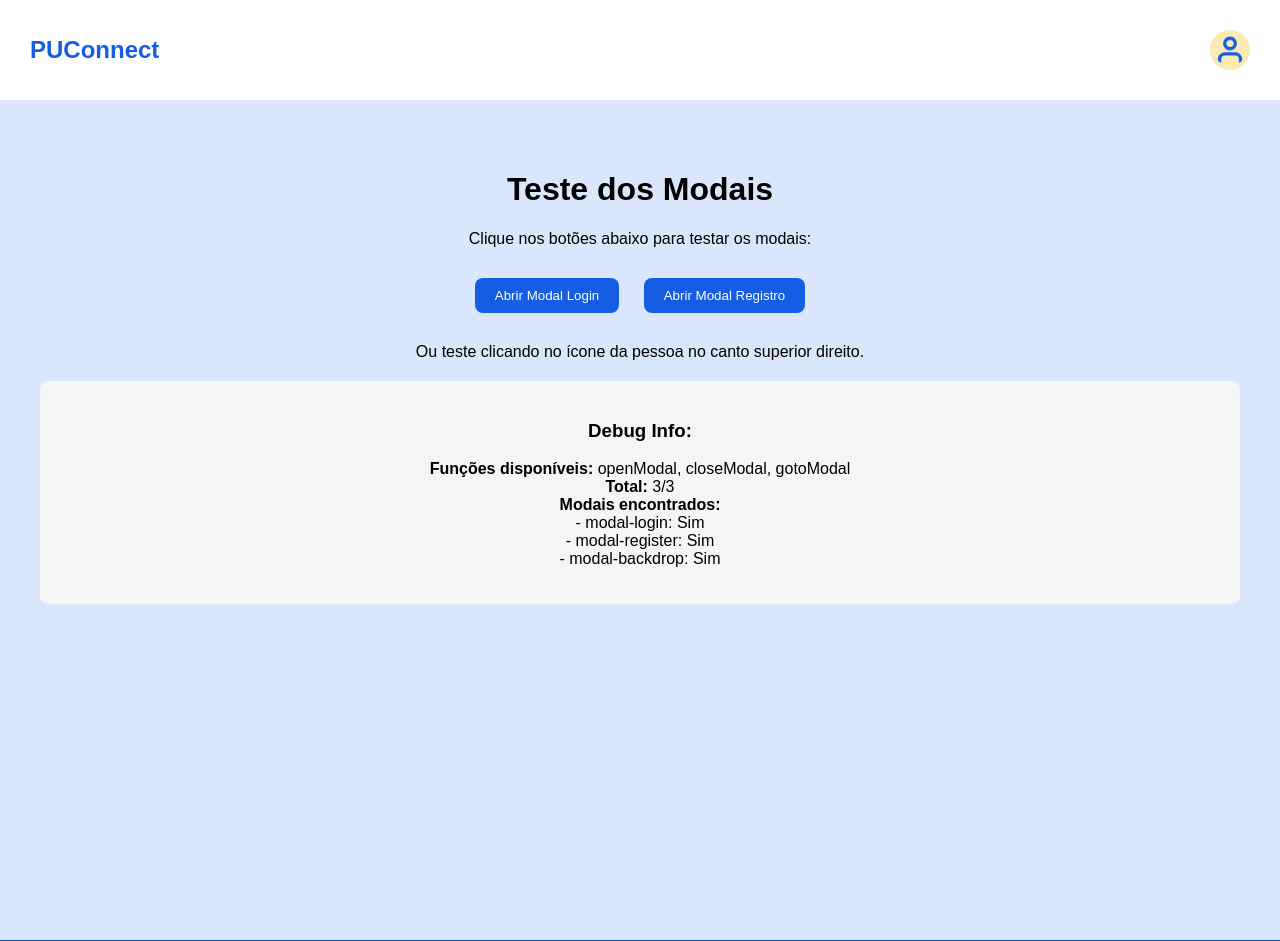
After one commit to jkymie/PUConnect, a Django app: page /teste-modal/ in a window 1280 px wide. The commit adds this page. Shown: the top 941 px of the page. Run offline with Django 5.2, Linux system fonts and the light colour scheme; some web fonts are replaced.

Commit message:
adiciona nova rota para teste de modal, refatora lógica de inscrição e edição de eventos, e implementa script de autenticação para modais

```diff
--- a/project/core/static/core/css/style.css
+++ b/project/core/static/core/css/style.css
@@ -791,7 +791,7 @@ footer .redes-sociais {
   position: fixed;
   top: 0; left: 0; width: 100vw; height: 100vh;
   background: rgba(0,0,0,0.3);
-  z-index: 1000;
+  z-index: 9998;
   display: none;
 }
 
@@ -803,7 +803,7 @@ footer .redes-sociais {
   background: #fff;
   border-radius: 24px;
   box-shadow: 0 8px 32px rgba(0,0,0,0.18);
-  z-index: 1010;
+  z-index: 9999;
   padding: 32px 24px 24px 24px;
   min-width: 0;
   max-width: 400px;
--- a/project/core/static/core/js/auth.js
+++ b/project/core/static/core/js/auth.js
@@ -0,0 +1,102 @@
+// auth.js - Funções para autenticação e modais
+
+// Funções de modal
+function openModal(id) {
+  console.log('Tentando abrir modal:', id);
+  const modal = document.getElementById(id);
+  const backdrop = document.querySelector('.modal-backdrop');
+
+  if (modal) {
+    modal.style.display = 'block';
+    if (backdrop) {
+      backdrop.style.display = 'block';
+    }
+    console.log('Modal aberto:', id);
+  } else {
+    console.error('Modal não encontrado:', id);
+  }
+}
+
+function closeModal(id) {
+  console.log('Tentando fechar modal:', id);
+  const modal = document.getElementById(id);
+  const backdrop = document.querySelector('.modal-backdrop');
+
+  if (modal) {
+    modal.style.display = 'none';
+    if (backdrop) {
+      backdrop.style.display = 'none';
+    }
+    console.log('Modal fechado:', id);
+  } else {
+    console.error('Modal não encontrado:', id);
+  }
+}
+
+function gotoModal(from, to) {
+  console.log('Tentando ir do modal', from, 'para', to);
+  const fromModal = document.getElementById(from);
+  const toModal = document.getElementById(to);
+  const backdrop = document.querySelector('.modal-backdrop');
+
+  if (fromModal && toModal) {
+    fromModal.style.display = 'none';
+    toModal.style.display = 'block';
+    if (backdrop) {
+      backdrop.style.display = 'block';
+    }
+    console.log('Navegação entre modais realizada');
+  } else {
+    console.error('Modal não encontrado:', fromModal ? to : from);
+  }
+}
+
+// Função para toggle do dropdown do usuário
+function toggleDropdown(event) {
+  event.preventDefault();
+  event.stopPropagation();
+  var dropdown = document.getElementById('userDropdown');
+  var isVisible = dropdown.style.display === 'block';
+
+  // Close all dropdowns first
+  dropdown.style.display = 'none';
+
+  // If it was hidden, show it
+  if (!isVisible) {
+    dropdown.style.display = 'block';
+
+    // Add click listener to close dropdown when clicking outside
+    setTimeout(function() {
+      document.addEventListener('click', function closeDropdown(e) {
+        if (!e.target.closest('.dropdown')) {
+          dropdown.style.display = 'none';
+          document.removeEventListener('click', closeDropdown);
+        }
+      });
+    }, 0);
+  }
+}
+
+// Inicializar quando o DOM estiver carregado
+document.addEventListener('DOMContentLoaded', function() {
+  console.log('Auth.js carregado');
+
+  // Configurar backdrop para fechar modais
+  var backdrop = document.querySelector('.modal-backdrop');
+  if (backdrop) {
+    backdrop.onclick = function() {
+      document.querySelectorAll('.modal').forEach(m => m.style.display = 'none');
+      this.style.display = 'none';
+    };
+  }
+
+  // Configurar dropdown global
+  document.addEventListener('click', function(e) {
+    if (!e.target.closest('.dropdown')) {
+      var dropdown = document.getElementById('userDropdown');
+      if (dropdown) {
+        dropdown.style.display = 'none';
+      }
+    }
+  });
+});
--- a/project/core/static/core/js/main.js
+++ b/project/core/static/core/js/main.js
@@ -123,7 +123,8 @@ document.addEventListener('DOMContentLoaded', function () {
     }
   });
 
-  // Funções de modal
+  // Funções de modal - Movidas para auth.js para evitar conflitos
+  /*
   window.openModal = function(id) {
     document.getElementById(id).style.display = 'block';
     document.querySelector('.modal-backdrop').style.display = 'block';
@@ -144,6 +145,7 @@ document.addEventListener('DOMContentLoaded', function () {
       this.style.display = 'none';
     };
   }
+  */
 
   // --- Recuperação de senha via AJAX ---
   var forgotForm = document.querySelector('#modal-forgot form');
--- a/project/core/templates/core/base.html
+++ b/project/core/templates/core/base.html
@@ -15,6 +15,7 @@
     <link href="https://cdnjs.cloudflare.com/ajax/libs/font-awesome/6.0.0/css/all.min.css" rel="stylesheet">
 
     <link rel="stylesheet" href="{% static 'core/css/style.css' %}">
+    <script defer src="{% static 'core/js/auth.js' %}"></script>
     <script defer src="{% static 'core/js/main.js' %}"></script>
     <script defer src="{% static 'core/js/password-toggle.js' %}"></script>
 
--- a/project/core/templates/core/components/header.html
+++ b/project/core/templates/core/components/header.html
@@ -23,7 +23,7 @@
         <a href="#" class="login" onclick="toggleDropdown(event)">
           <img src="{% static 'core/assets/img/user.png' %}" alt="Logar/Cadastrar" style="width:32px; height:32px; border-radius:50%;" />
         </a>
-        <div id="userDropdown" class="dropdown-content" style="display:none; position:absolute; right:0; background:#fff; min-width:180px; box-shadow:0 8px 16px rgba(0,0,0,0.2); z-index:1000; border-radius:8px;">
+        <div id="userDropdown" class="dropdown-content" style="display:none; position:absolute; right:0; background:#fff; min-width:180px; box-shadow:0 8px 16px rgba(0,0,0,0.2); z-index:9990; border-radius:8px;">
           <a href="#" onclick="openModal('modal-login'); document.getElementById('userDropdown').style.display='none'; return false;" style="display:block; padding:10px 16px; color:#222; text-decoration:none;">Entrar</a>
           <a href="#" onclick="openModal('modal-register'); document.getElementById('userDropdown').style.display='none'; return false;" style="display:block; padding:10px 16px; color:#222; text-decoration:none;">Registrar</a>
         </div>
--- a/project/core/templates/core/evento_detail.html
+++ b/project/core/templates/core/evento_detail.html
@@ -287,7 +287,7 @@
                                 </div>
                                 <h5>Faça login para participar</h5>
                                 <p>Entre na sua conta para se inscrever neste evento</p>
-                                <a href="{% url 'login' %}" class="action-btn action-btn-primary">
+                                <a href="#" onclick="openModal('modal-login'); return false;" class="action-btn action-btn-primary">
                                     <i class="fas fa-sign-in-alt"></i> Fazer Login
                                 </a>
                             </div>
--- /dev/null
+++ b/project/core/templates/core/teste_modal.html
@@ -0,0 +1,59 @@
+{% extends 'core/base.html' %}
+{% load static %}
+
+{% block title %}Teste Modal - PUConnect{% endblock %}
+
+{% block content %}
+<div class="container" style="padding: 50px 20px; text-align: center;">
+    <h1>Teste dos Modais</h1>
+    <p>Clique nos botões abaixo para testar os modais:</p>
+
+    <div style="margin: 20px 0;">
+        <button onclick="openModal('modal-login')" style="padding: 10px 20px; margin: 10px; background: #155de2; color: white; border: none; border-radius: 8px; cursor: pointer;">
+            Abrir Modal Login
+        </button>
+
+        <button onclick="openModal('modal-register')" style="padding: 10px 20px; margin: 10px; background: #155de2; color: white; border: none; border-radius: 8px; cursor: pointer;">
+            Abrir Modal Registro
+        </button>
+    </div>
+
+    <div style="margin: 20px 0;">
+        <p>Ou teste clicando no ícone da pessoa no canto superior direito.</p>
+    </div>
+
+    <div style="margin: 20px 0; padding: 20px; background: #f5f5f5; border-radius: 8px;">
+        <h3>Debug Info:</h3>
+        <p id="debug-info">Carregando...</p>
+    </div>
+</div>
+
+<script>
+document.addEventListener('DOMContentLoaded', function() {
+    const debugInfo = document.getElementById('debug-info');
+
+    // Verificar se as funções dos modais estão disponíveis
+    const functions = ['openModal', 'closeModal', 'gotoModal'];
+    const available = functions.filter(fn => typeof window[fn] === 'function');
+
+    debugInfo.innerHTML = `
+        <strong>Funções disponíveis:</strong> ${available.join(', ')}<br>
+        <strong>Total:</strong> ${available.length}/${functions.length}<br>
+        <strong>Modais encontrados:</strong><br>
+        - modal-login: ${document.getElementById('modal-login') ? 'Sim' : 'Não'}<br>
+        - modal-register: ${document.getElementById('modal-register') ? 'Sim' : 'Não'}<br>
+        - modal-backdrop: ${document.querySelector('.modal-backdrop') ? 'Sim' : 'Não'}
+    `;
+
+    // Testar se os modais podem ser abertos
+    setTimeout(() => {
+        console.log('Testando abertura de modal...');
+        if (typeof openModal === 'function') {
+            console.log('Função openModal disponível');
+        } else {
+            console.error('Função openModal não encontrada');
+        }
+    }, 1000);
+});
+</script>
+{% endblock %}
--- a/project/core/urls.py
+++ b/project/core/urls.py
@@ -9,6 +9,9 @@ urlpatterns = [
     path('login/', views.login, name='login'),
     path('logout/', views.logout, name='logout'),
     path('preferencias/', views.preferencias, name='preferencias'),
+
+    # Teste
+    path('teste-modal/', views.teste_modal, name='teste_modal'),
 
     # Eventos
     path('eventos/criar/', views.criar_evento, name='criar_evento'),
--- a/project/core/views.py
+++ b/project/core/views.py
@@ -556,13 +556,34 @@ def login_modal(request):
 
 def evento_detail(request, pk):
     evento = get_object_or_404(Evento, pk=pk)
-    esta_inscrito = evento.esta_inscrito(request.user) if request.user.is_authenticated else False
-    vagas_disponiveis = evento.vagas_disponiveis()
+
+    # Verificar se o usuário está inscrito
+    esta_inscrito = False
+    if request.user.is_authenticated:
+        esta_inscrito = evento.esta_inscrito(request.user)
+
+    # Verificar vagas disponíveis
+    vagas_disponiveis = evento.tem_vagas_disponiveis()
+
+    # Verificar se o usuário pode editar o evento
+    pode_editar = request.user.is_authenticated and (request.user == evento.organizador or request.user.is_staff)
+
+    # Preparar breadcrumb
+    breadcrumb_items = [
+        {'url': reverse('index'), 'text': 'Início'},
+        {'url': reverse('eventos_list'), 'text': 'Eventos'},
+        {'text': evento.titulo}
+    ]
 
     context = {
         'evento': evento,
         'esta_inscrito': esta_inscrito,
         'vagas_disponiveis': vagas_disponiveis,
-        'pode_editar': request.user.is_authenticated and (request.user == evento.organizador or request.user.is_staff),
+        'pode_editar': pode_editar,
+        'breadcrumb_items': breadcrumb_items,
     }
     return render(request, 'core/evento_detail.html', context)
+
+def teste_modal(request):
+    """Página de teste para verificar se os modais estão funcionando"""
+    return render(request, 'core/teste_modal.html')
```
